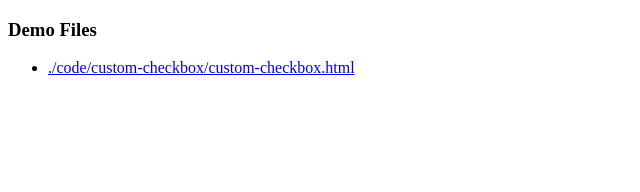
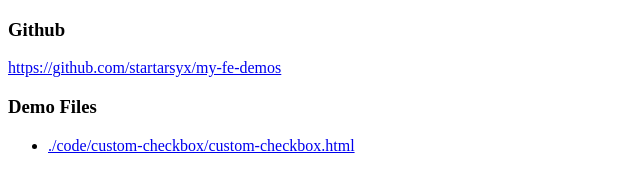
Before and after one commit to startarsyx/my-fe-demos, a website: page index.html in a window 1280 px wide. Shown: the whole page, without its empty margins (0-640 px from the left). Drawn offline with nearby package versions, Linux system fonts and the light colour scheme.

Commit message:
update index.html

```diff
--- a/index.html
+++ b/index.html
@@ -9,10 +9,15 @@
 </head>
 <body ng-controller="DemoListController">
 
+<section>
+    <h3>Github</h3>
+    <a href="https://github.com/startarsyx/my-fe-demos">https://github.com/startarsyx/my-fe-demos</a>
+</section>
+
 <section ng-cloak>
     <h3>Demo Files</h3>
     <ul>
-        <li ng-repeat="file in file_list | orderBy:'file_path'"><a ng-href="{{file.file_path}}" title="aaa">{{file.file_path}}</a></li>
+        <li ng-repeat="file in file_list | orderBy:'file_path'"><a ng-href="{{file.file_path}}">{{file.file_path}}</a></li>
     </ul>
 </section>
 
```
